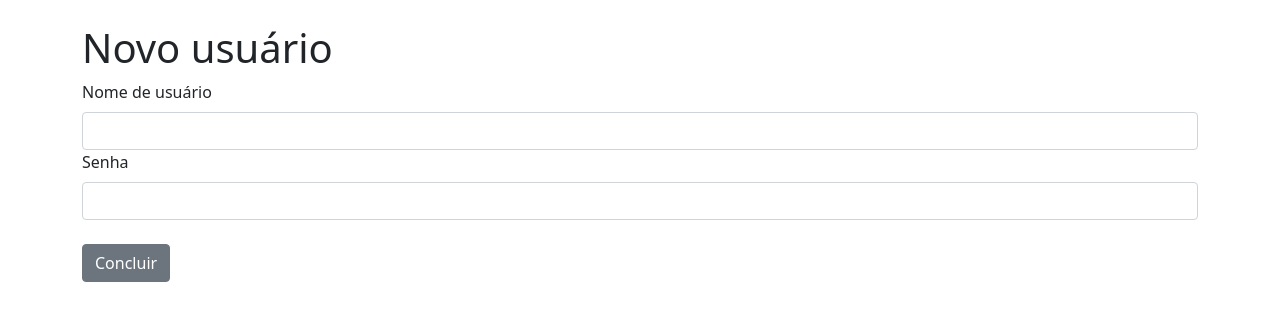
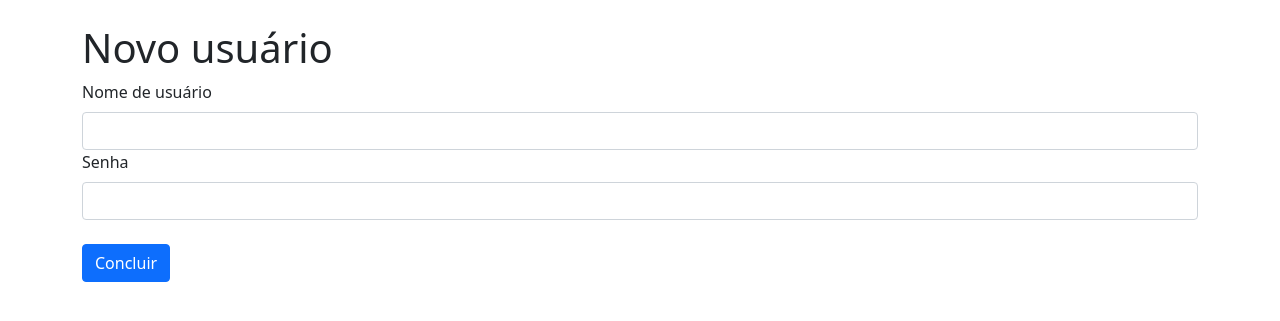
Before and after one commit to BrunoVieira003/todo_list, a Flask app: page /user/new in a window 1280 px wide. Shown: the part 56-377 px from the top of the page. Run offline with Flask 2, Linux system fonts and the light colour scheme.

Commit message:
Altera cor de alguns botões de cinza para azul
A mudança foi feita para padronizar os botões do site

```diff
--- a/templates/login_form.html
+++ b/templates/login_form.html
@@ -19,7 +19,7 @@
         {{ form.password.label(class="form-label") }}
         {{ form.password(class="form-control") }}
         <br>
-        {{ form.submit(class="btn btn-secondary") }}
+        {{ form.submit(class="btn btn-primary") }}
     </form>
     <br>
     <a href="{{ url_for('new_user') }}">Ainda não possui uma conta? Clique aqui!</a>
--- a/templates/user_form.html
+++ b/templates/user_form.html
@@ -19,6 +19,6 @@
         {{ form.password.label(class="form-label") }}
         {{ form.password(class="form-control") }}
         <br>
-        {{ form.submit(class="btn btn-secondary") }}
+        {{ form.submit(class="btn btn-primary") }}
     </form>
 {% endblock%}
```
